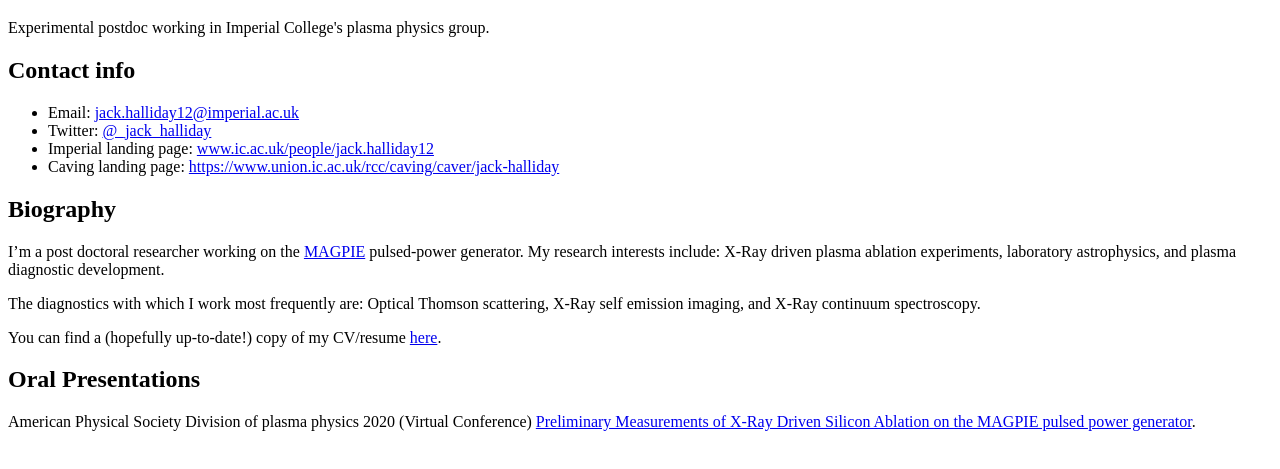
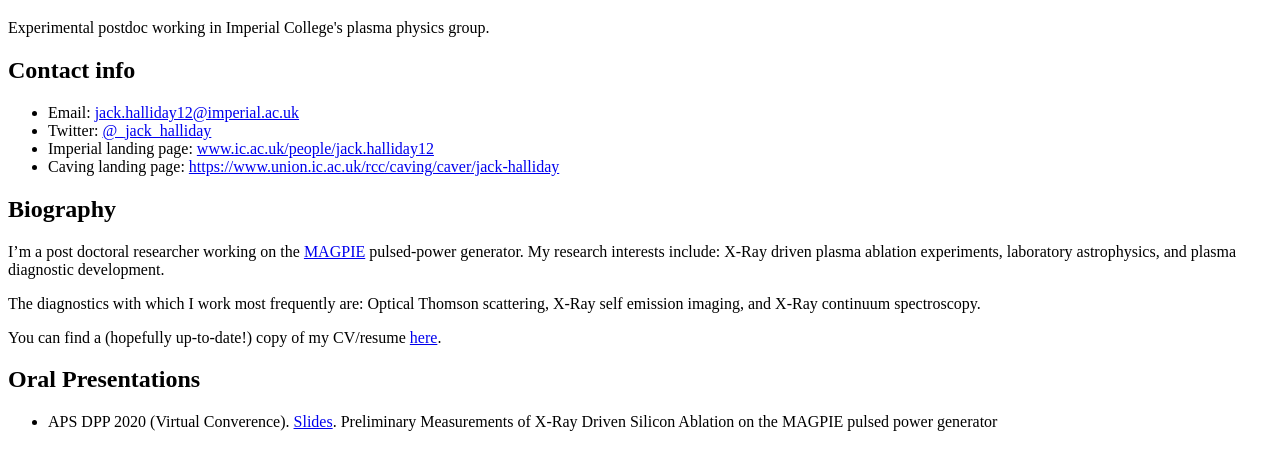
Before and after one commit to jackHalliday/jackHalliday.github.io, a plain HTML site: page index.htm in a window 1280 px wide. Shown: the part 61-530 px from the top of the page. Drawn offline with Linux system fonts and the light colour scheme.

Commit message:
Update index.htm

```diff
--- a/index.htm
+++ b/index.htm
@@ -28,7 +28,9 @@
         <p>You can find a (hopefully up-to-date!) copy of my CV/resume <a href=https://www.imperial.ac.uk/people/jack.halliday12/cv/JHallidayCV.pdf> here</a>.</p>
 
         <h2>Oral Presentations</h2>
-        <p>American Physical Society Division of plasma physics 2020 (Virtual Conference) <a href=https://jackhalliday.github.io/pres/JHalliday_SiXRayAblation_poster.pdf>Preliminary Measurements of X-Ray Driven Silicon Ablation on the MAGPIE pulsed power generator</a>.</p>
+	    <ul>
+            <li>APS DPP 2020 (Virtual Converence). <a href=https://jackhalliday.github.io/pres/JHalliday_SiXRayAblation_poster.pdf>Slides</a>. Preliminary Measurements of 	X-Ray Driven Silicon Ablation on the MAGPIE pulsed power generator</li>
+	    </ul>
 
 
 </body>
```
